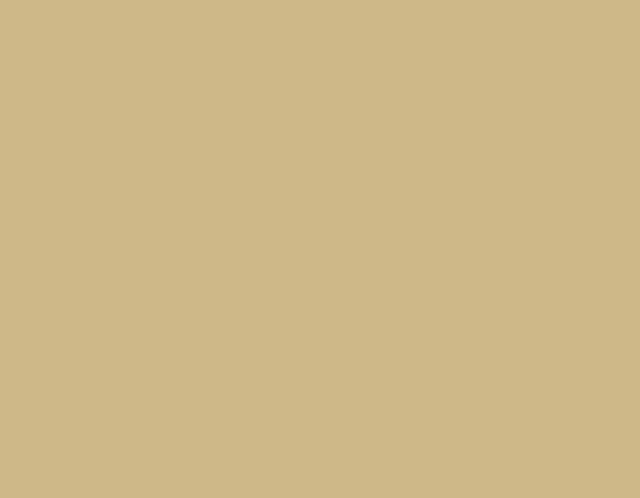
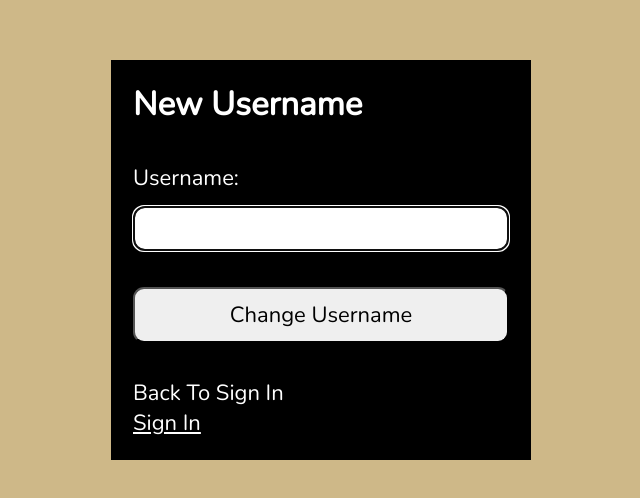
Before and after one commit to AdityaGupta03/PurdueHub, a React (Create React App) app in the folder register_ui/register-ui/: page /changeusername in a window 1280 px wide. Before the commit this address had no page. Shown: the part 140-638 px from the top of the page, without its empty margins (319-959 px from the left). Built offline with nearby package versions, Linux system fonts and the light colour scheme.

Commit message:
Created new username setup page, including errors w/fake data

```diff
--- a/register_ui/register-ui/src/App.js
+++ b/register_ui/register-ui/src/App.js
@@ -5,6 +5,7 @@ import Login from './Login';
 import Home from './Home';
 import ForgotPassword from './ForgotPassword';
 import ForgotUsername from './ForgotUsername';
+import ChangeUsername from './ChangeUsername';
 
 import {BrowserRouter, Route, Routes} from 'react-router-dom';
 
@@ -20,6 +21,7 @@ function App() {
         <Route path='/' element={<Home />} />
         <Route path='/forgotpass' element={<ForgotPassword />} />
         <Route path='/forgotusername' element={<ForgotUsername />} />
+        <Route path='/changeusername' element={<ChangeUsername />} />
       </Routes>
     </BrowserRouter>
     </main>
--- /dev/null
+++ b/register_ui/register-ui/src/ChangeUsername.js
@@ -0,0 +1,96 @@
+import {useRef, useState, useEffect} from 'react';
+import { Link } from 'react-router-dom';
+
+export const ChangeUsername = () => {
+
+    const previousUsername = "david123"; // testing (check if the username already is the same)
+    const alreadyExistsUsername = "mikey54"; // testing (check if entered username already exists)
+
+    const USER_REGEX = /^[A-z][A-z0-9-_]{3,23}$/;;
+
+    const userRef = useRef();
+    const errRef = useRef();
+
+    const [user, setUser] = useState('');
+    const [success, setSuccess] = useState(false);
+    const [errMsg, setErrMsg] = useState('');
+
+    useEffect(() => {
+        userRef.current.focus();
+    }, [])
+
+    // When user inputs changes, error messages go away
+    useEffect(() => {
+        setErrMsg('');
+    }, [user])
+
+    const handleSubmit = async (e) => {
+        e.preventDefault(); // avoid reloading the page as default
+        const resultTemp = USER_REGEX.test(user); // test validity (has @purdue.edu in it)
+
+        // INSERT BACKEND LOGIC HERE
+
+        if(user === previousUsername) {
+            setErrMsg('Username was already used previously, set a new username');
+            setSuccess(false);
+            errRef.current.focus();
+
+        }
+        else if(user === alreadyExistsUsername) {
+            setErrMsg('Username already exists');
+            setSuccess(false);
+            errRef.current.focus();
+        }
+        else if(!resultTemp){
+            const str = <>
+                4 to 24 characters. <br/>
+                Must begin with a letter. <br/>
+                Letters, numbers, underscores, hyphens allowed.
+            </>
+            setErrMsg(str);
+            setSuccess(false);
+            errRef.current.focus();
+        }
+        else {
+            setSuccess(true);
+        }
+
+    }
+
+    return (
+        <>
+            {success ? (
+                <section>
+                    <h1>Successful!</h1>
+                    <p>
+                        <Link to="/login">Back To Sign In</Link>
+                    </p>
+                </section>
+            ) : (
+        <section>
+            {/* If errmsg is true, display an error and put focus on it*/}
+            <p ref={errRef} className={errMsg ? "errmsg" : "offsreen"}>{errMsg}</p>
+            <h1> New Username </h1>
+            <form onSubmit={handleSubmit}>
+                <label htmlFor='username'>Username:</label>
+                    <input
+                        type='text'
+                        id='username'
+                        ref={userRef} // set user focus first on email
+                        autoComplete='off'
+                        onChange={(e) => setUser(e.target.value)} // grab input whenever it changes
+                        value={user}
+                        required
+                   />
+                   <button>Change Username</button>
+            </form>
+            <p>Back To Sign In<br />
+                <Link to="/login">Sign In</Link>
+            </p>
+        </section>
+         )}
+    </>
+    )
+}
+
+export default ChangeUsername;
--- a/register_ui/register-ui/src/ForgotUsername.js
+++ b/register_ui/register-ui/src/ForgotUsername.js
@@ -16,9 +16,6 @@ const [success, setSuccess] = useState(false);
 
 
     const [errMsg, setErrMsg] = useState('');
-
-const resultTemp = EMAIL_REGEX.test(email);
-
 
     // Set focus on first user input when page updates
     useEffect(() => {
@@ -50,7 +47,6 @@ const handleSubmit = async (e) => {
             setErrMsg("Email is not valid, lacks @purdue.edu");
             errRef.current.focus();
         }
-    //console.log(email);
 }
 
   return (
@@ -61,7 +57,9 @@ const handleSubmit = async (e) => {
                 <p>
                     <Link to="/login">Back To Sign In</Link>
                 </p>
+                <p><Link to="/changeusername">Change Username Page</Link></p>
             </section>
+
         ) : (
         <section>
             {/* If errmsg is true, display an error and put focus on it*/}
```
Lines whose indentation alone changed are shown as unchanged.
